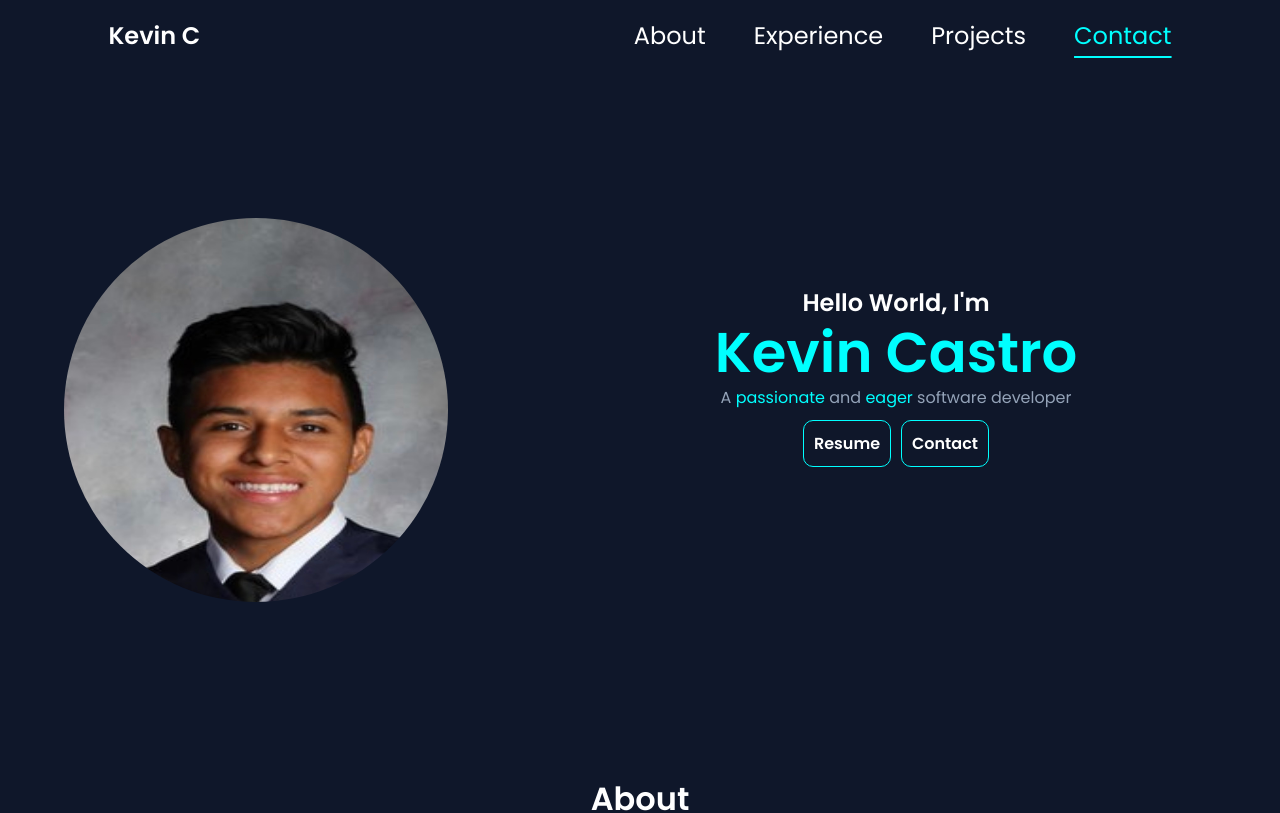
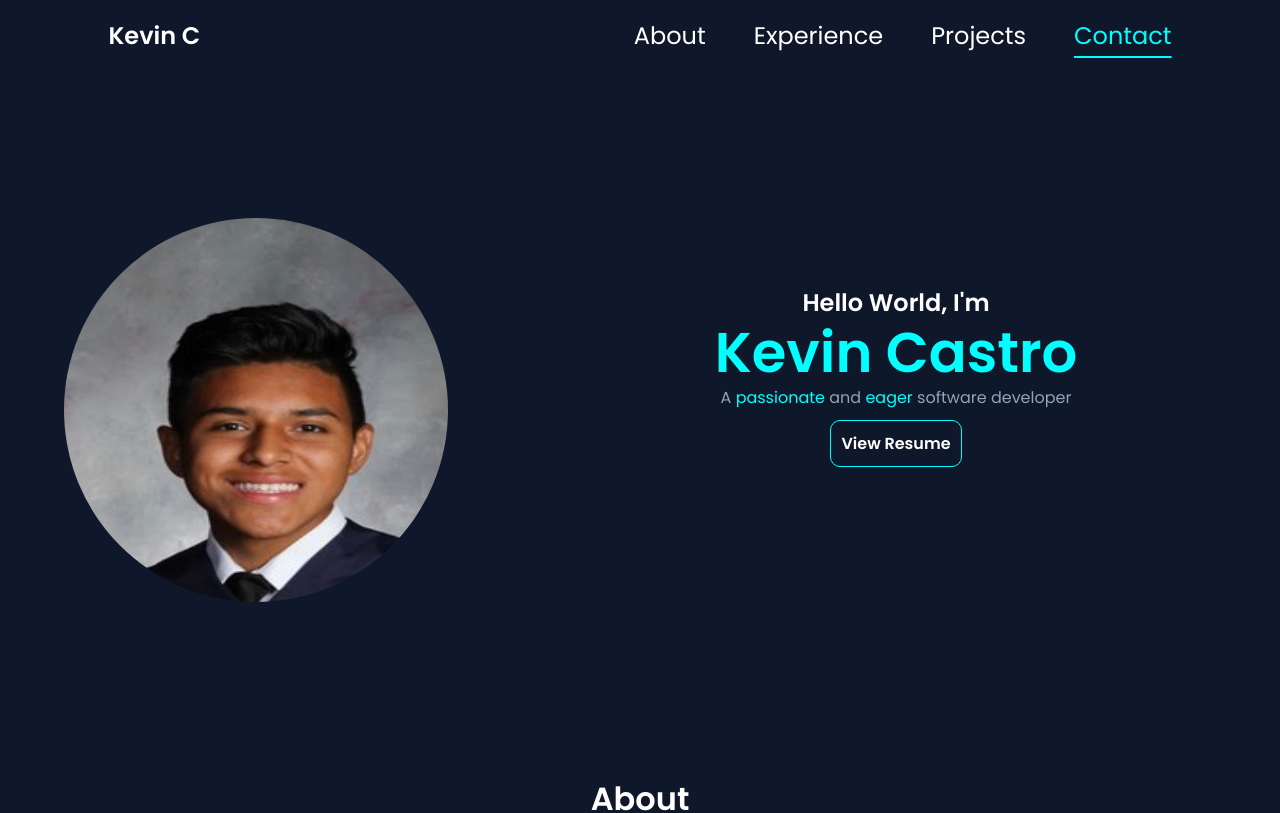
Before and after one commit to kevincas01/portfolio, a React (Create React App) app: page / in a window 1280 px wide. Shown: the top 813 px of the page. Built offline with nearby package versions, Linux system fonts and the light colour scheme; the HTML template or start-up script is replaced by a standard one.

Commit message:
adding resume

```diff
--- a/src/Components/Profile.js
+++ b/src/Components/Profile.js
@@ -55,8 +55,15 @@ const Profile = () => {
               </p>
 
               <div className="profile-buttons">
-                <button className="profile-button"> Resume</button>
-                <button className="profile-button"> Contact</button>
+                <button
+                  className="profile-button"
+                  onClick={() =>
+                    window.open("/resume.pdf", "_blank", "noopener,noreferrer")
+                  }
+                >
+                  View Resume
+                </button>
+
               </div>
             </div>
           )}
```
Also changed, not shown: 1 other file (tests, documents, lock files or other folders).
